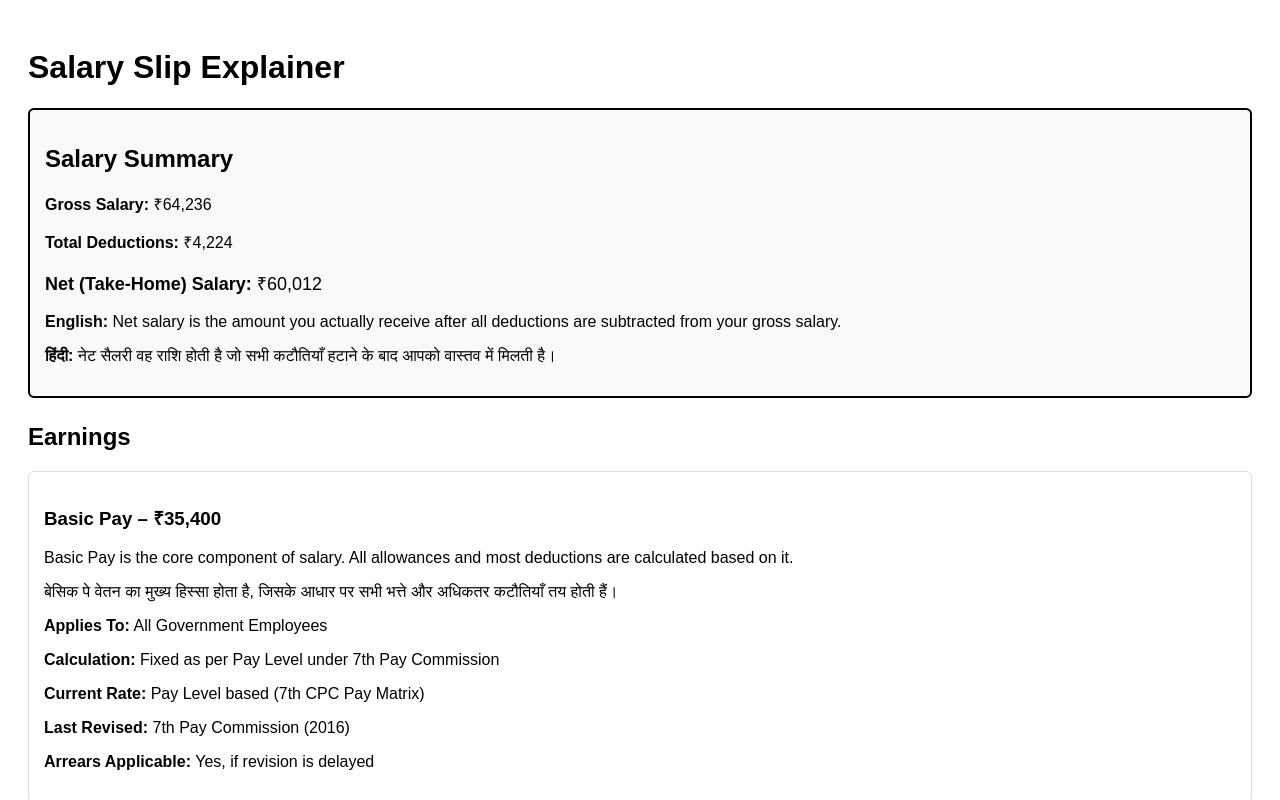
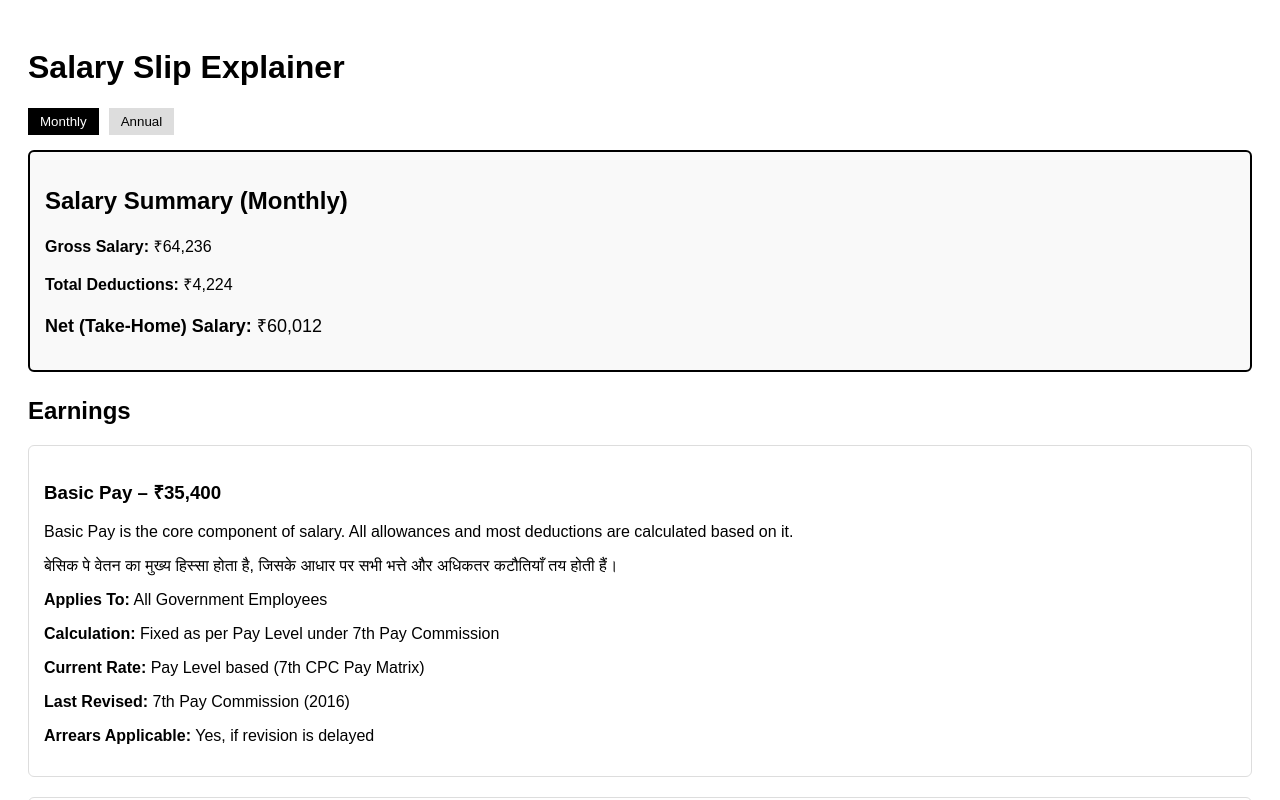
Before and after one commit to salarysamjho/salary-slip-explainer-v1, a Next.js app: page / in a window 1280 px wide. Shown: the top 800 px of the page. Built offline with nearby package versions, Linux system fonts and the light colour scheme.

Commit message:
Update page.tsx

```diff
--- a/app/page.tsx
+++ b/app/page.tsx
@@ -1,5 +1,10 @@
+'use client';
+
+import { useState } from "react";
+
 export default function HomePage() {
   const isPremiumUser = false; // keep false for now
+  const [viewMode, setViewMode] = useState<"monthly" | "annual">("monthly");
 
   const earnings = [
     {
@@ -33,10 +38,8 @@ export default function HomePage() {
     {
       title: "House Rent Allowance (HRA)",
       amount: "₹7,890",
-      explanationEn:
-        "HRA helps employees meet house rent expenses.",
-      explanationHi:
-        "एचआरए कर्मचारियों को घर का किराया चुकाने में मदद करता है।",
+      explanationEn: "HRA helps employees meet house rent expenses.",
+      explanationHi: "एचआरए कर्मचारियों को घर का किराया चुकाने में मदद करता है।",
       appliesTo: "Employees not using government accommodation",
       calculation: "Percentage of Basic Pay (+ DA in some cases)",
       currentRate: "8% / 16% / 24% depending on city category",
@@ -47,10 +50,8 @@ export default function HomePage() {
     {
       title: "Transport Allowance",
       amount: "₹3,600",
-      explanationEn:
-        "Transport Allowance covers daily commuting expenses.",
-      explanationHi:
-        "ट्रांसपोर्ट अलाउंस रोज़ाना आने-जाने के खर्च के लिए दिया जाता है।",
+      explanationEn: "Transport Allowance covers daily commuting expenses.",
+      explanationHi: "ट्रांसपोर्ट अलाउंस रोज़ाना आने-जाने के खर्च के लिए दिया जाता है।",
       appliesTo: "Most Government Employees",
       calculation: "Fixed amount based on Pay Level",
       currentRate: "₹1,800 – ₹7,200 + DA",
@@ -79,10 +80,8 @@ export default function HomePage() {
     {
       title: "Professional Tax",
       amount: "₹200",
-      explanationEn:
-        "Professional tax is levied by state governments.",
-      explanationHi:
-        "प्रोफेशनल टैक्स राज्य सरकार द्वारा लगाया जाता है।",
+      explanationEn: "Professional tax is levied by state governments.",
+      explanationHi: "प्रोफेशनल टैक्स राज्य सरकार द्वारा लगाया जाता है।",
       appliesTo: "State-specific",
       calculation: "Fixed slab as per state law",
       lastRevised: "State Government Notification",
@@ -91,19 +90,18 @@ export default function HomePage() {
     },
   ];
 
-  // --- Step 11: Salary Calculations ---
   const parseAmount = (value: string) =>
     Number(value.replace(/[₹,]/g, ""));
 
-  const grossSalary = earnings.reduce(
-    (sum, item) => sum + parseAmount(item.amount),
-    0
-  );
+  const multiplier = viewMode === "monthly" ? 1 : 12;
 
-  const totalDeductions = deductions.reduce(
-    (sum, item) => sum + parseAmount(item.amount),
-    0
-  );
+  const grossSalary =
+    earnings.reduce((sum, item) => sum + parseAmount(item.amount), 0) *
+    multiplier;
+
+  const totalDeductions =
+    deductions.reduce((sum, item) => sum + parseAmount(item.amount), 0) *
+    multiplier;
 
   const netSalary = grossSalary - totalDeductions;
 
@@ -111,7 +109,37 @@ export default function HomePage() {
     <main style={{ padding: "20px", fontFamily: "Arial, sans-serif" }}>
       <h1>Salary Slip Explainer</h1>
 
-      {/* SALARY SUMMARY */}
+      {/* TOGGLE */}
+      <div style={{ marginBottom: "15px" }}>
+        <button
+          onClick={() => setViewMode("monthly")}
+          style={{
+            marginRight: "10px",
+            padding: "6px 12px",
+            background: viewMode === "monthly" ? "#000" : "#ddd",
+            color: viewMode === "monthly" ? "#fff" : "#000",
+            border: "none",
+            cursor: "pointer",
+          }}
+        >
+          Monthly
+        </button>
+
+        <button
+          onClick={() => setViewMode("annual")}
+          style={{
+            padding: "6px 12px",
+            background: viewMode === "annual" ? "#000" : "#ddd",
+            color: viewMode === "annual" ? "#fff" : "#000",
+            border: "none",
+            cursor: "pointer",
+          }}
+        >
+          Annual
+        </button>
+      </div>
+
+      {/* SUMMARY */}
       <div
         style={{
           border: "2px solid #000",
@@ -121,56 +149,31 @@ export default function HomePage() {
           backgroundColor: "#f9f9f9",
         }}
       >
-        <h2>Salary Summary</h2>
+        <h2>Salary Summary ({viewMode === "monthly" ? "Monthly" : "Annual"})</h2>
 
         <p><b>Gross Salary:</b> ₹{grossSalary.toLocaleString()}</p>
         <p><b>Total Deductions:</b> ₹{totalDeductions.toLocaleString()}</p>
         <p style={{ fontSize: "18px" }}>
           <b>Net (Take-Home) Salary:</b> ₹{netSalary.toLocaleString()}
         </p>
-
-        <p>
-          <b>English:</b> Net salary is the amount you actually receive after
-          all deductions are subtracted from your gross salary.
-        </p>
-        <p>
-          <b>हिंदी:</b> नेट सैलरी वह राशि होती है जो सभी कटौतियाँ हटाने के बाद
-          आपको वास्तव में मिलती है।
-        </p>
       </div>
 
       {/* EARNINGS */}
       <h2>Earnings</h2>
       {earnings.map((item, index) => (
-        <div
-          key={index}
-          style={{
-            border: "1px solid #ddd",
-            padding: "15px",
-            marginBottom: "20px",
-            borderRadius: "6px",
-          }}
-        >
+        <div key={index} style={{ border: "1px solid #ddd", padding: "15px", marginBottom: "20px", borderRadius: "6px" }}>
           <h3>{item.title} – {item.amount}</h3>
-
           <p>{item.explanationEn}</p>
           <p>{item.explanationHi}</p>
-
           <p><b>Applies To:</b> {item.appliesTo}</p>
           <p><b>Calculation:</b> {item.calculation}</p>
-
-          {item.currentRate && (
-            <p><b>Current Rate:</b> {item.currentRate}</p>
-          )}
-
+          {item.currentRate && <p><b>Current Rate:</b> {item.currentRate}</p>}
           <p><b>Last Revised:</b> {item.lastRevised}</p>
           <p><b>Arrears Applicable:</b> {item.arrears}</p>
 
           {item.orderLink &&
             (isPremiumUser ? (
-              <a href={item.orderLink} target="_blank">
-                View Government Order
-              </a>
+              <a href={item.orderLink} target="_blank">View Government Order</a>
             ) : (
               <span style={{ color: "gray" }}>🔒 Premium Only</span>
             ))}
@@ -180,20 +183,10 @@ export default function HomePage() {
       {/* DEDUCTIONS */}
       <h2>Deductions</h2>
       {deductions.map((item, index) => (
-        <div
-          key={index}
-          style={{
-            border: "1px solid #ddd",
-            padding: "15px",
-            marginBottom: "20px",
-            borderRadius: "6px",
-          }}
-        >
+        <div key={index} style={{ border: "1px solid #ddd", padding: "15px", marginBottom: "20px", borderRadius: "6px" }}>
           <h3>{item.title} – {item.amount}</h3>
-
           <p>{item.explanationEn}</p>
           <p>{item.explanationHi}</p>
-
           <p><b>Applies To:</b> {item.appliesTo}</p>
           <p><b>Calculation:</b> {item.calculation}</p>
           <p><b>Last Revised:</b> {item.lastRevised}</p>
@@ -201,9 +194,7 @@ export default function HomePage() {
 
           {item.orderLink &&
             (isPremiumUser ? (
-              <a href={item.orderLink} target="_blank">
-                View Government Order
-              </a>
+              <a href={item.orderLink} target="_blank">View Government Order</a>
             ) : (
               <span style={{ color: "gray" }}>🔒 Premium Only</span>
             ))}
```
